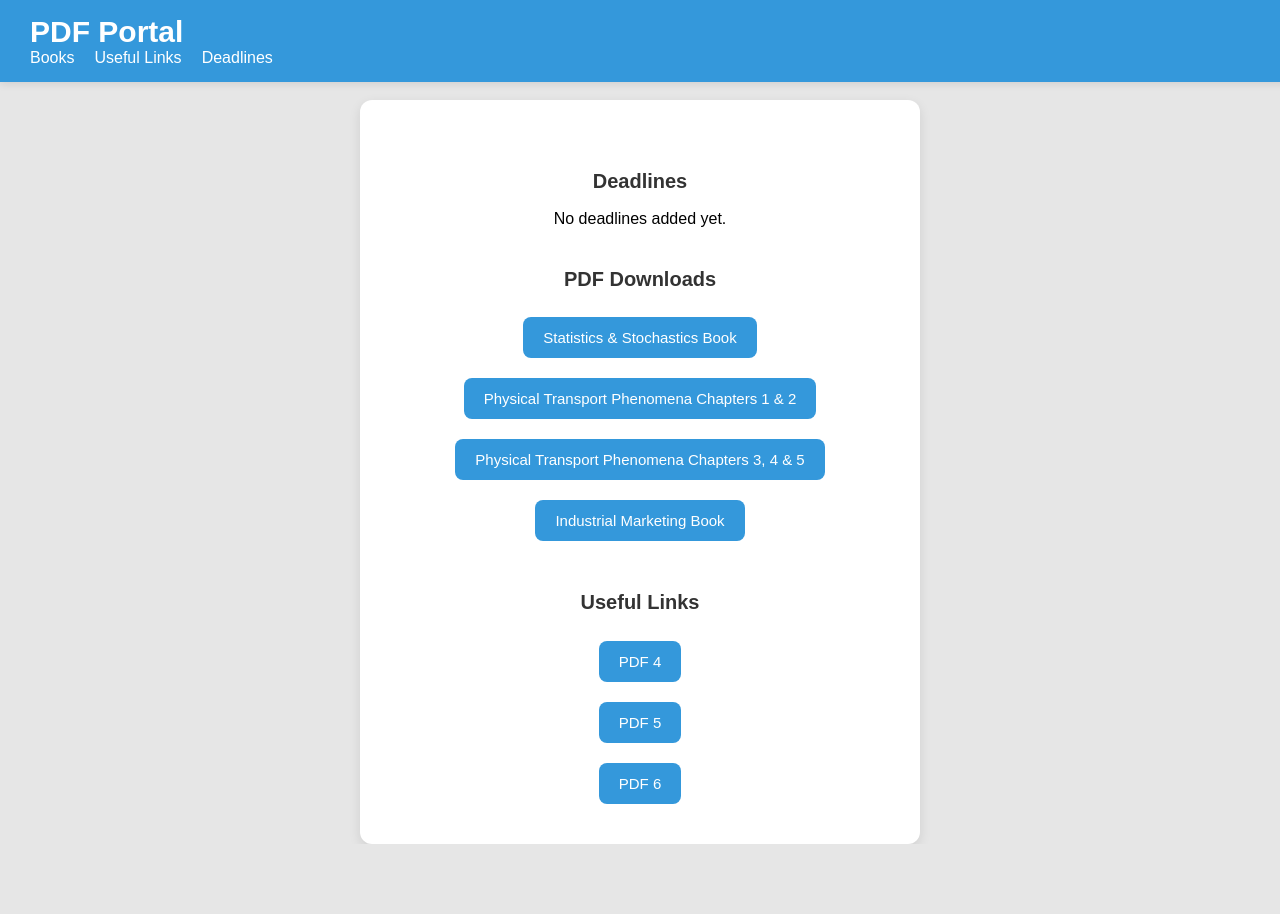
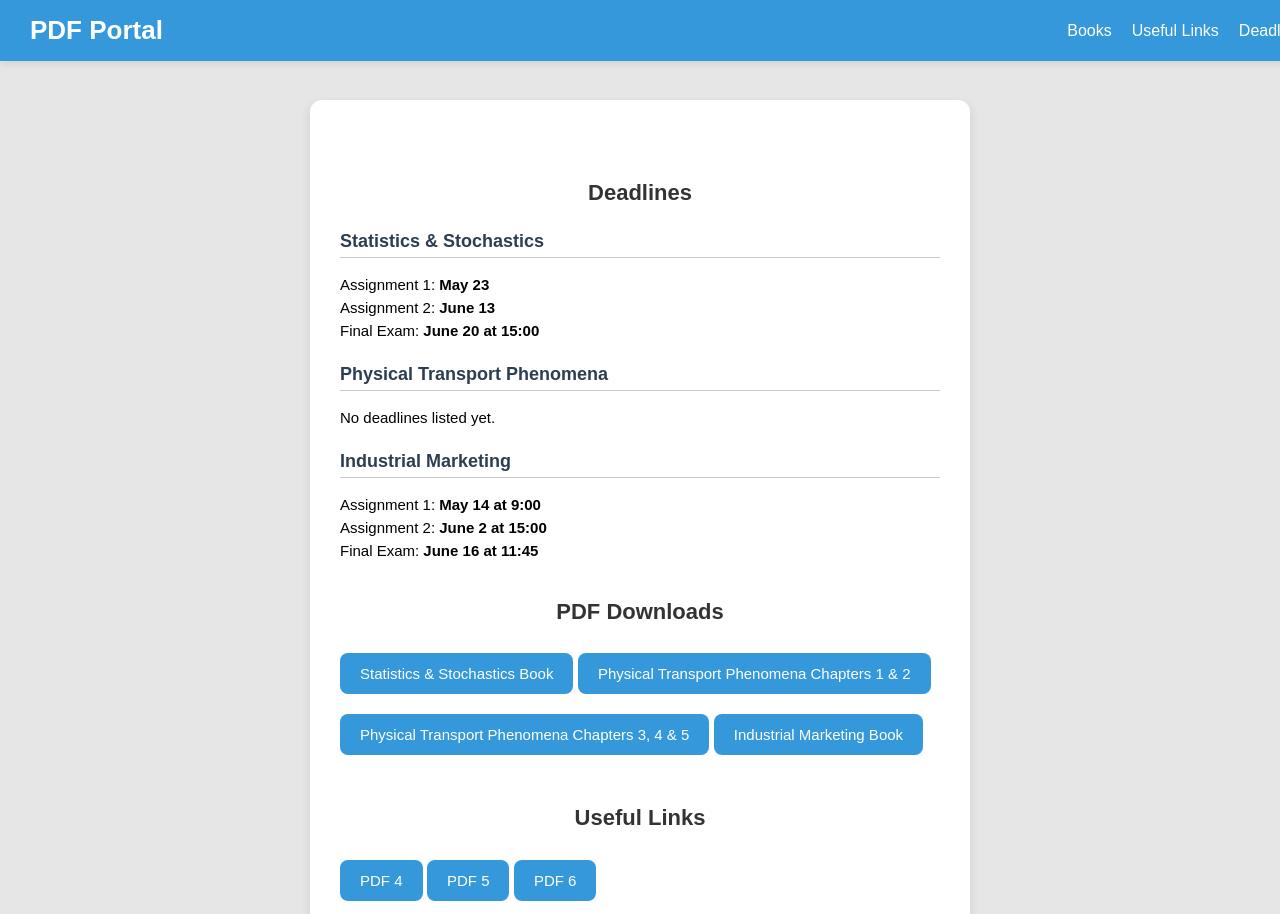
Before and after one commit to RyanAirrrr/Books-PDF, a plain HTML site: page docs/index.html in a window 1280 px wide. Shown: the top 914 px of the page. Before the commit the page ends 844 px from the top, so only its background shows below. Drawn offline with Linux system fonts and the light colour scheme.

Commit message:
Update index.html
Front end design changes and added deadlines

```diff
--- a/docs/index.html
+++ b/docs/index.html
@@ -12,7 +12,6 @@
       box-sizing: border-box;
     }
 
-
     .navbar {
       position: fixed;
       top: 0;
@@ -21,6 +20,7 @@
       padding: 15px 30px;
       box-shadow: 0 2px 8px rgba(0, 0, 0, 0.1);
       z-index: 1000;
+      display: flex;
       justify-content: space-between;
       align-items: center;
     }
@@ -28,7 +28,7 @@
     .navbar h1 {
       color: white;
       margin: 0;
-      font-size: 30px;
+      font-size: 26px;
     }
 
     .nav-links {
@@ -49,24 +49,37 @@
 
     .container {
       width: 100%;
-      max-width: 500px;
+      max-width: 600px;
       background: white;
-      padding: 30px;
+      padding: 40px 30px;
       border-radius: 12px;
       box-shadow: 0 4px 12px rgba(0, 0, 0, 0.1);
-      text-align: center;
-      margin: auto;
+      margin: 0 auto 40px auto;
     }
 
     h2 {
       margin-top: 40px;
-      font-size: 20px;
+      font-size: 22px;
       color: #333;
+      text-align: center;
+    }
+
+    h3 {
+      font-size: 18px;
+      margin-top: 25px;
+      color: #2c3e50;
+      border-bottom: 1px solid #ccc;
+      padding-bottom: 5px;
+    }
+
+    p {
+      margin: 6px 0;
+      font-size: 15px;
     }
 
     .button {
       display: inline-block;
-      margin: 10px 0;
+      margin: 10px auto;
       padding: 12px 20px;
       font-size: 15px;
       background-color: #3498db;
@@ -77,14 +90,16 @@
       text-decoration: none;
       transition: background-color 0.3s;
       max-width: 90%;
+      width: auto;
     }
+
 
     .button:hover {
       background-color: #2980b9;
     }
 
     .section {
-      margin-top: 30px;
+      margin-top: 40px;
     }
   </style>
 </head>
@@ -101,39 +116,51 @@
 
   <div class="container">
 
+    <!-- Deadlines Section -->
     <div class="section">
       <h2 id="deadlines">Deadlines</h2>
-      <p>No deadlines added yet.</p>
-      <!-- Or you can list some with bullets or dates later -->
+
+      <h3>Statistics & Stochastics</h3>
+      <p> Assignment 1: <strong>May 23</strong></p>
+      <p> Assignment 2: <strong>June 13</strong></p>
+      <p> Final Exam: <strong>June 20 at 15:00</strong></p>
+
+      <h3>Physical Transport Phenomena</h3>
+      <p> No deadlines listed yet.</p>
+
+      <h3>Industrial Marketing</h3>
+      <p> Assignment 1: <strong>May 14 at 9:00</strong></p>
+      <p> Assignment 2: <strong>June 2 at 15:00</strong></p>
+      <p> Final Exam: <strong>June 16 at 11:45</strong></p>
     </div>
 
+    <!-- PDF Downloads Section -->
+    <div class="section">
       <h2 id="books">PDF Downloads</h2>
 
-    <!-- First block -->
       <a href="applied-statistics-and-probability-for-engineers.pdf" class="button" target="_blank">
         Statistics & Stochastics Book
-    </a><br>
-
+      </a>
       <a href="Transport Phenomena van den Akker-1-2.pdf" class="button" target="_blank">
         Physical Transport Phenomena Chapters 1 & 2
-    </a><br>
-
+      </a>
       <a href="Transport Phenomena van den Akker-3-5.pdf" class="button" target="_blank">
         Physical Transport Phenomena Chapters 3, 4 & 5
-    </a><br>
-
+      </a>
       <a href="B2B.CVM.2025.1.pdf" class="button" target="_blank">
         Industrial Marketing Book
       </a>
+    </div>
 
-    <!-- Second block -->
+    <!-- Useful Links Section -->
     <div class="section">
       <h2 id="links">Useful Links</h2>
-      <a href="example-4.pdf" class="button" target="_blank">PDF 4</a><br>
-      <a href="example-5.pdf" class="button" target="_blank">PDF 5</a><br>
+
+      <a href="example-4.pdf" class="button" target="_blank">PDF 4</a>
+      <a href="example-5.pdf" class="button" target="_blank">PDF 5</a>
       <a href="example-6.pdf" class="button" target="_blank">PDF 6</a>
     </div>
+
   </div>
-
 </body>
 </html>
```
Lines whose indentation alone changed are shown as unchanged.
